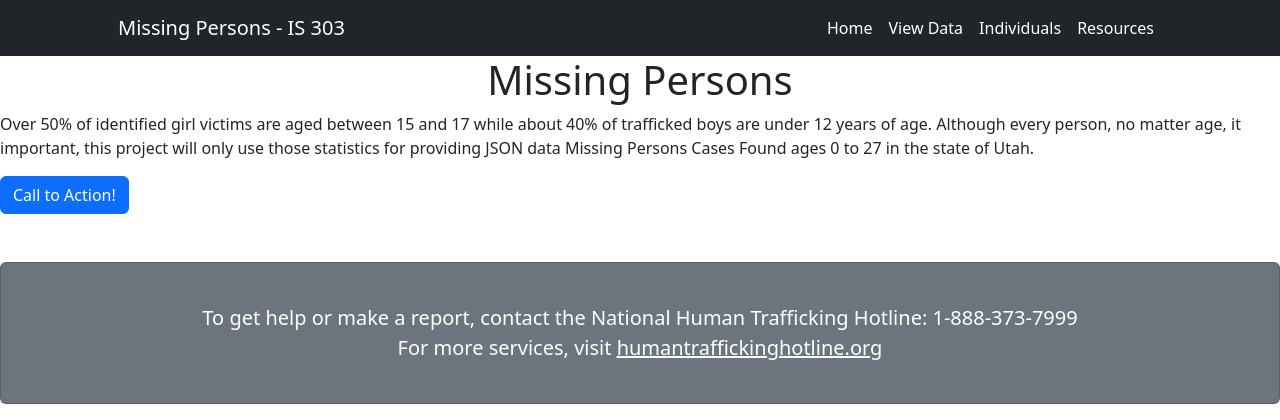
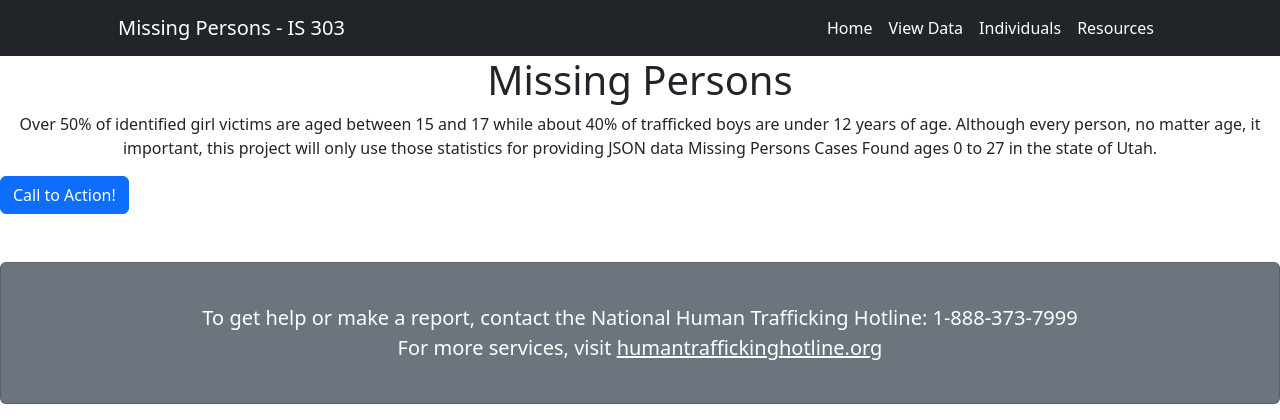
Before and after one commit to len10188/missingPersonsGroup, a Django app: page / in a window 1280 px wide. Shown: the top 420 px of the page. Run offline with Django 4.2, Linux system fonts and the light colour scheme; some libraries are stand-ins or nearby versions.

Commit message:
Update index.html

```diff
--- a/missingPersonsGroup/templates/landingPage/index.html
+++ b/missingPersonsGroup/templates/landingPage/index.html
@@ -9,7 +9,7 @@
                 <!-- class="col-lg-5" -->
                 <!-- style="width:38%"-->
                 <h1 class="font-weight-light" style="text-align:center;">Missing Persons</h1>
-                <p class="center-text-title">Over 50% of identified girl victims are aged between 15 and 17 while about 40% of trafficked boys are under 12 years of age. Although every person, no matter age, it important, this project will only use those statistics for providing JSON data Missing Persons Cases Found ages 0 to 27 in the state of Utah.</p>
+                <p style="text-align:center;">Over 50% of identified girl victims are aged between 15 and 17 while about 40% of trafficked boys are under 12 years of age. Although every person, no matter age, it important, this project will only use those statistics for providing JSON data Missing Persons Cases Found ages 0 to 27 in the state of Utah.</p>
                  <a class="btn btn-primary" style="text-align:center;" href="/database">Call to Action!</a>
             </div>
             <!-- Call to Action-->
```
